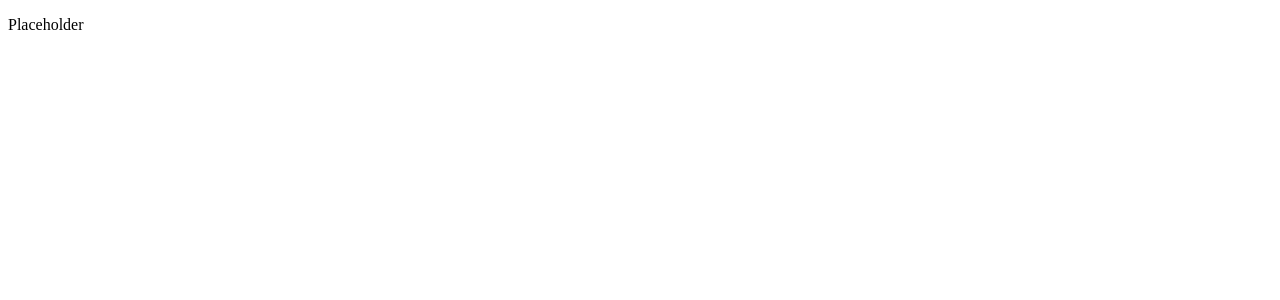
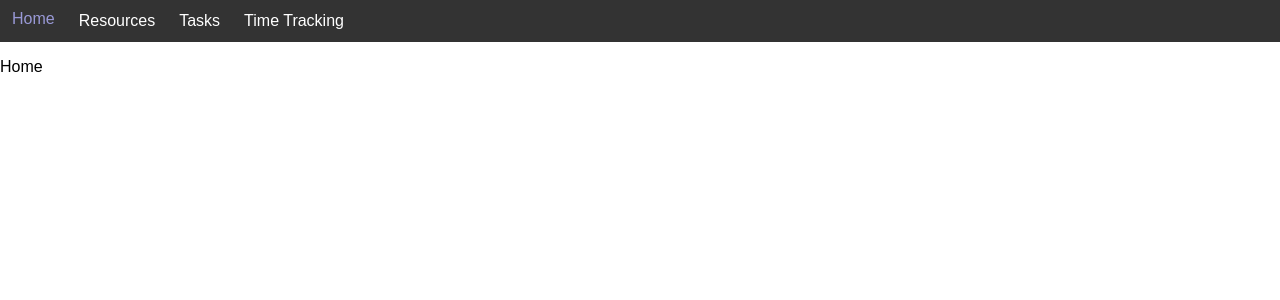
Before and after one commit to SE4AIResearch/AntiCopyPaster_Website_Fall2023, a React (Vite) app: page / in a window 1280 px wide. Shown: the top 300 px of the page. Built offline with nearby package versions, Linux system fonts and the light colour scheme.

Commit message:
navigation bar and router

```diff
--- a/package.json
+++ b/package.json
@@ -11,7 +11,8 @@
   },
   "dependencies": {
     "react": "^18.2.0",
-    "react-dom": "^18.2.0"
+    "react-dom": "^18.2.0",
+    "react-router-dom": "^6.16.0"
   },
   "devDependencies": {
     "@types/react": "^18.2.15",
--- a/src/App.css
+++ b/src/App.css
@@ -0,0 +1,5 @@
+html, body {
+  margin: 0;
+  padding: 0;
+  font-family: Arial, Helvetica, sans-serif;
+}
--- a/src/App.jsx
+++ b/src/App.jsx
@@ -1,7 +1,28 @@
+import { RouterProvider, createBrowserRouter } from 'react-router-dom';
 import './App.css';
+import Layout from './Layout';
+import ErrorPage from './ErrorPage';
+import Home from './Home';
+
+const router = createBrowserRouter([
+  {
+    path: '/',
+    element: <Layout />,
+    children: [
+      {
+        index: true,
+        element: <Home />,
+      },
+      {
+        path: '*',
+        element: <ErrorPage status={404} message={'Page not found.'} />
+      }
+    ]
+  }
+]);
 
 function App() {
-  return <p>Placeholder</p>;
+  return <RouterProvider router={router} />;
 }
 
 export default App;
--- /dev/null
+++ b/src/ErrorPage.jsx
@@ -0,0 +1,6 @@
+export default function ErrorPage({ status, message }) {
+  return (<>
+    <h1>{status}</h1>
+    <p>{message}</p>
+  </>);
+};
--- /dev/null
+++ b/src/Home.jsx
@@ -0,0 +1,3 @@
+export default function Home() {
+  return <p>Home</p>;
+};
--- /dev/null
+++ b/src/Layout.css
@@ -0,0 +1,25 @@
+nav {
+  background: #333333;
+  color: white;
+}
+
+ul {
+  margin: 0;
+  padding: 0;
+  display: flex;
+  list-style-type: none;
+}
+
+li:hover > a {
+  color: rgb(153, 153, 214);
+  transform: translateY(-2px);
+}
+
+li > a {
+  display: inline-block;
+  color: inherit;
+  text-decoration: none;
+  font-size: inherit;
+  transition: transform .2s;
+  padding: .75rem;
+}
--- /dev/null
+++ b/src/Layout.jsx
@@ -0,0 +1,18 @@
+import { Link, Outlet } from "react-router-dom";
+import "./Layout.css";
+
+export default function Layout() {
+  return (<>
+    <nav>
+      <ul>
+        <li><Link to="/">Home</Link></li>
+        <li><Link to="/resources">Resources</Link></li>
+        <li><Link to="/tasks">Tasks</Link></li>
+        <li><Link to="/time">Time Tracking</Link></li>
+      </ul>
+    </nav>
+    <main>
+      <Outlet />
+    </main>
+  </>);
+};
```
Also changed, not shown: 1 other file (tests, documents, lock files or other folders).
